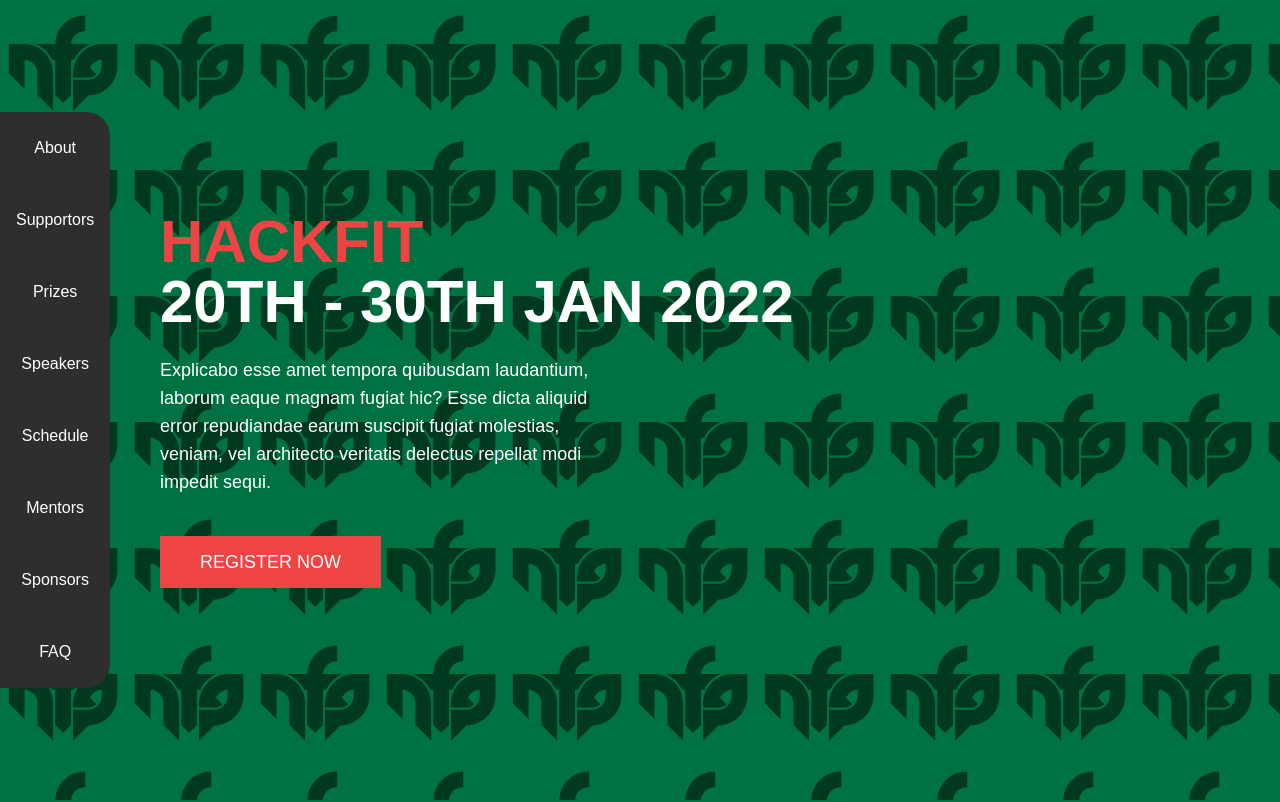
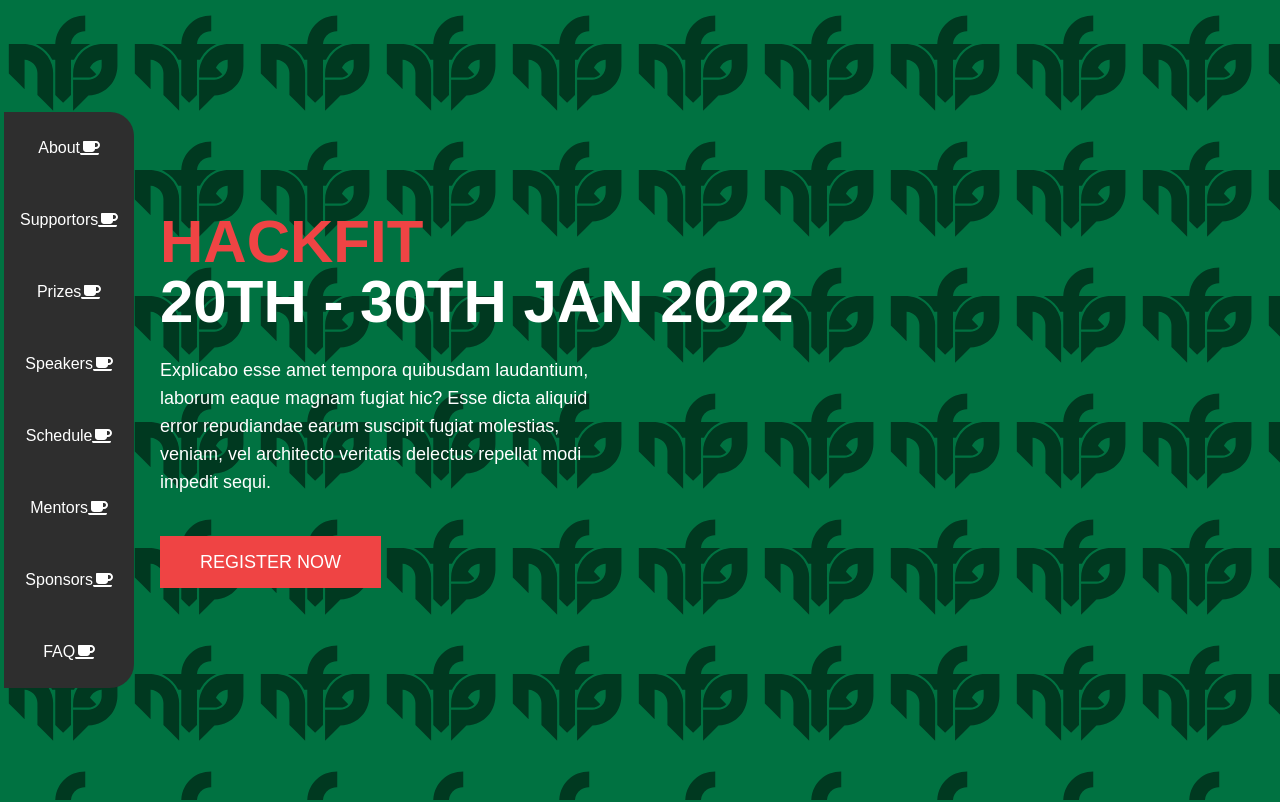
Before and after one commit to ICEFOSS/hackfit, a React (Create React App) app: page / in a window 1280 px wide. Shown: the top 802 px of the page. Built offline with nearby package versions, Linux system fonts and the light colour scheme.

Commit message:
icons added

```diff
--- a/src/components/nav.js
+++ b/src/components/nav.js
@@ -1,4 +1,6 @@
 import React, { useState } from "react";
+import { FontAwesomeIcon } from "@fortawesome/react-fontawesome";
+import { faCoffee } from "@fortawesome/free-solid-svg-icons";
 const Nav = () => {
   const [isOpen, setIsOpen] = useState(window.innerWidth <= 640 ? false : true);
   return (
@@ -111,10 +113,16 @@
     },
   ];
   return (
-    <div className="flex justify-start items-center h-screen z-1000 fixed">
+    <div className="flex justify-start items-center h-screen z-1000 fixed ml-1">
       <div className="h-42 grid grid-row-8 justify-items-center bg-brochblack px-4 opacity-100 rounded-tr-3xl rounded-br-3xl">
         {Heading.map((items) => (
-          <div className="py-6">{items.name}</div>
+          <div className="py-6 flex justify-center items-center">
+            <div>{items.name}</div>
+            <FontAwesomeIcon
+              className="flex justify-center items-center"
+              icon={faCoffee}
+            />
+          </div>
         ))}
       </div>
     </div>
```
